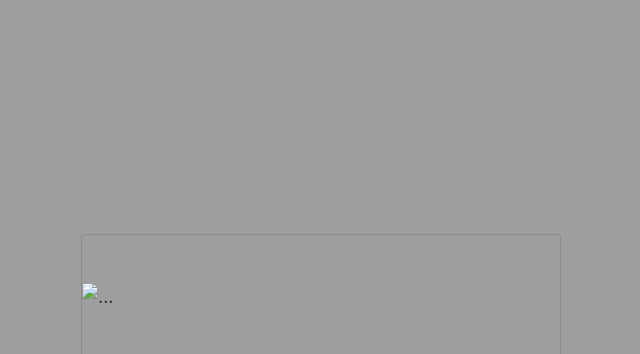
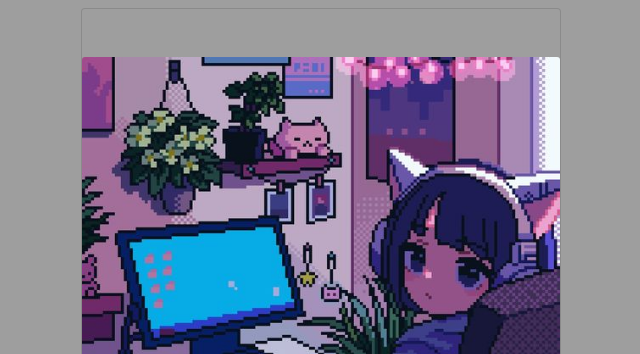
Before and after one commit to mjhsvn/mjgarcia-MIDTERM, a plain HTML site: page index.html in a window 1280 px wide. Shown: the top 354 px of the page, without its empty margins (304-944 px from the left). Drawn offline with nearby package versions, Linux system fonts and the light colour scheme; the site is published under a folder, as on GitHub Pages, so addresses that start at the root find nothing.

Commit message:
Update index.html

```diff
--- a/index.html
+++ b/index.html
@@ -20,7 +20,7 @@
 					<div class="col-12 col-md-9 col-lg-7 col-xl-6">
 						<div class="container">
 							<div class="card" style="max-width: 30rem;">
-								<img src="/af383f48f2d3ea0ae5bd7b505d22c2c9.jpg" class="card-img-top" alt="...">
+								<img src="af383f48f2d3ea0ae5bd7b505d22c2c9.jpg" class="card-img-top" alt="...">
 								<div class="card-body">
 									<h1 class="card-title">Mi Dimencreas</h1>
 									<p class="card-text">Hello, love. Welcome to Mi Dimencreas, your digital sanctuary.</p>
```
